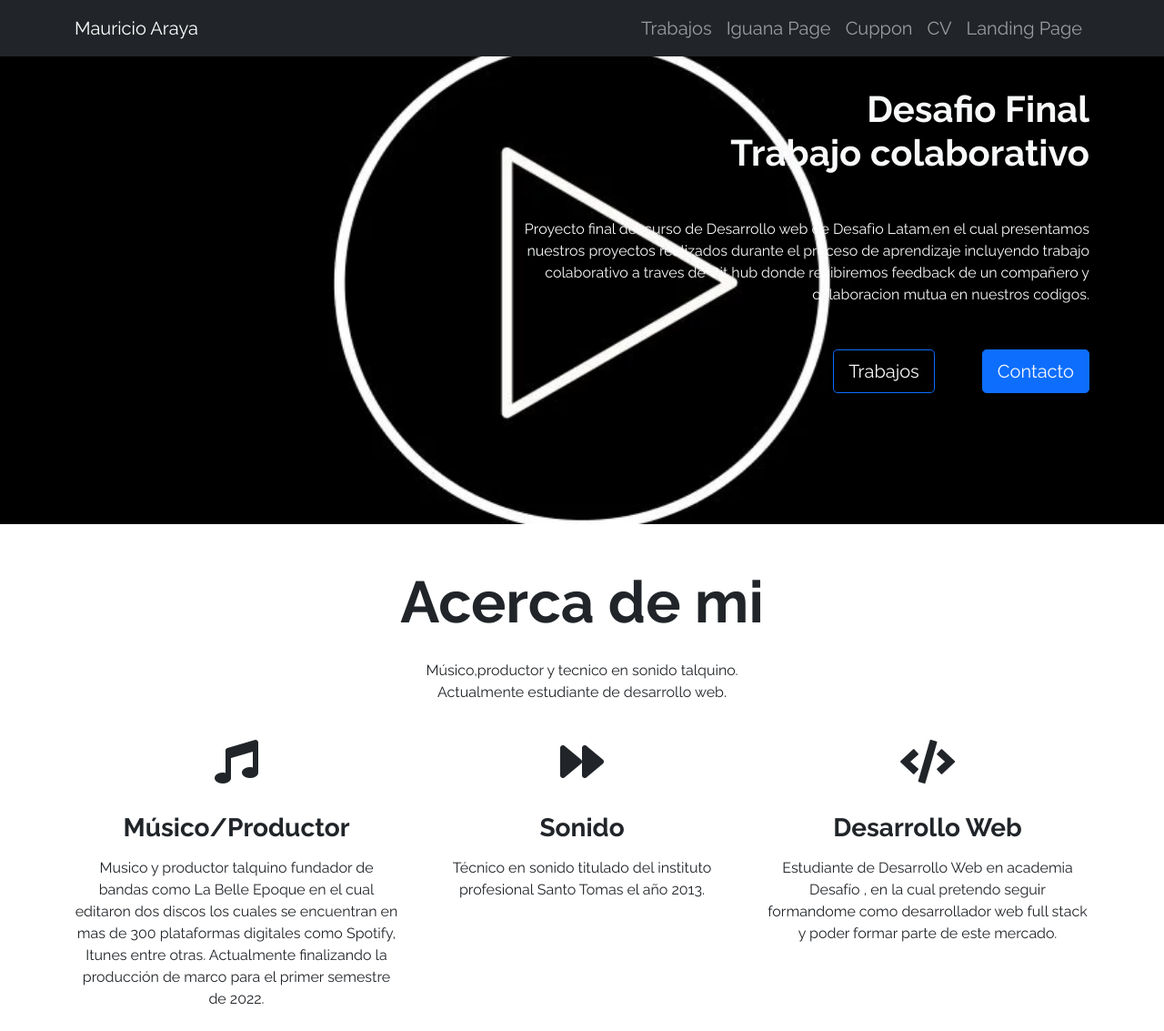
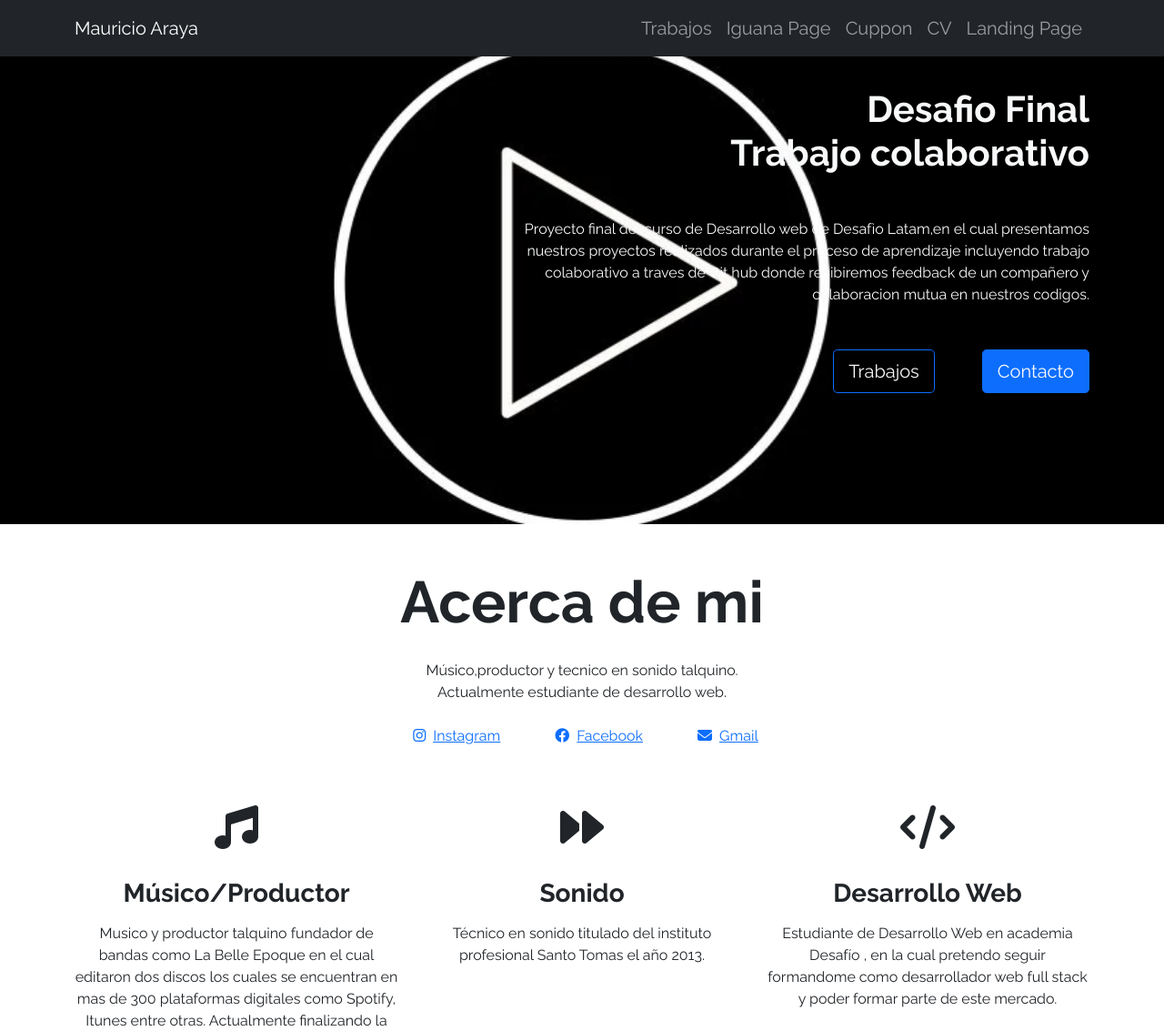
Before and after one commit to Mauricio0Araya/Proyecto-final-Desafio-latam, a plain HTML site: page index.html in a window 1280 px wide. Shown: the top 1133 px of the page at 91% size. Drawn offline with nearby package versions, Linux system fonts and the light colour scheme.

Commit message:
agregé links

```diff
--- a/index.html
+++ b/index.html
@@ -13,6 +13,9 @@
     <title>Mauricio Araya Ibañez</title>
     <link rel="stylesheet" href="https://cdnjs.cloudflare.com/ajax/libs/font-awesome/5.9.0/css/all.min.css"
         integrity="sha512-q3eWabyZPc1XTCmF+8/LuE1ozpg5xxn7iO89yfSOd5/oKvyqLngoNGsx8jq92Y8eXJ/IRxQbEC+FGSYxtk2oiw=="
+        crossorigin="anonymous" referrerpolicy="no-referrer" />
+        <link rel="stylesheet" href="https://cdnjs.cloudflare.com/ajax/libs/font-awesome/6.1.1/css/all.min.css"
+        integrity="sha512-KfkfwYDsLkIlwQp6LFnl8zNdLGxu9YAA1QvwINks4PhcElQSvqcyVLLD9aMhXd13uQjoXtEKNosOWaZqXgel0g=="
         crossorigin="anonymous" referrerpolicy="no-referrer" />
     <link rel="shortcut icon" href="assets/img/trees.jpeg" type="image/x-icon">
     <link rel="stylesheet" href="assets/css/estilos.css">
@@ -76,6 +79,13 @@
             Músico,productor y tecnico en sonido talquino.
             <br>Actualmente estudiante de desarrollo web.
         </p>
+
+        <div class="mb-5" >
+            <a class="contactos mx-4 "  href="https://www.instagram.com/"><i class="fa-brands fa-instagram mx-2"></i>Instagram</a>
+            <a class="contactos mx-4" href="https://m.facebook.com/"><i class="fa-brands fa-facebook mx-2">
+                </i>Facebook</a>
+            <a class="contactos mx-4" href="https://mail.google.com/"><i class="fa-solid fa-envelope mx-2"></i>Gmail</a>
+        </div>
 
         <div class="row">
             <div class="col-12 col-md-4">
```
